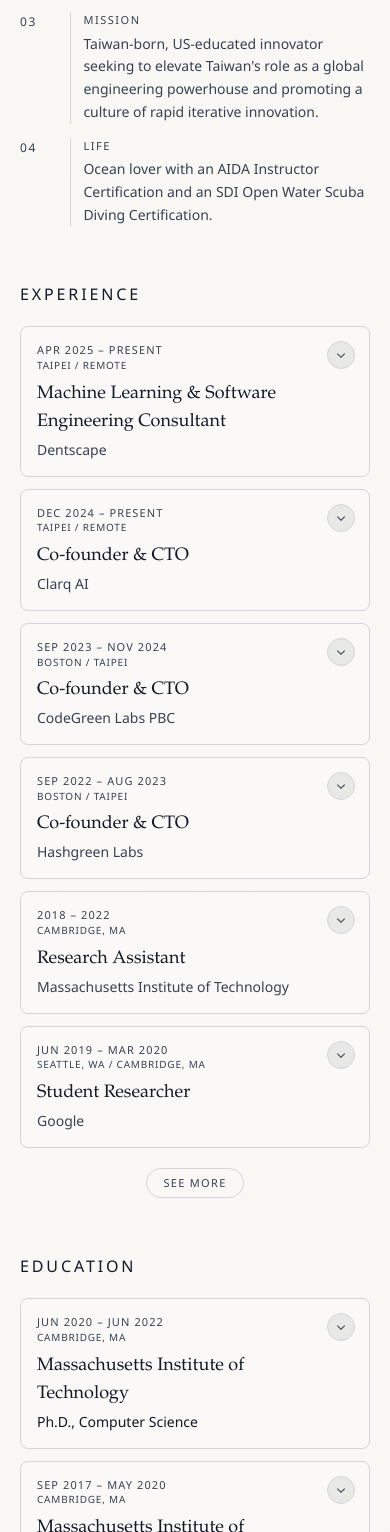
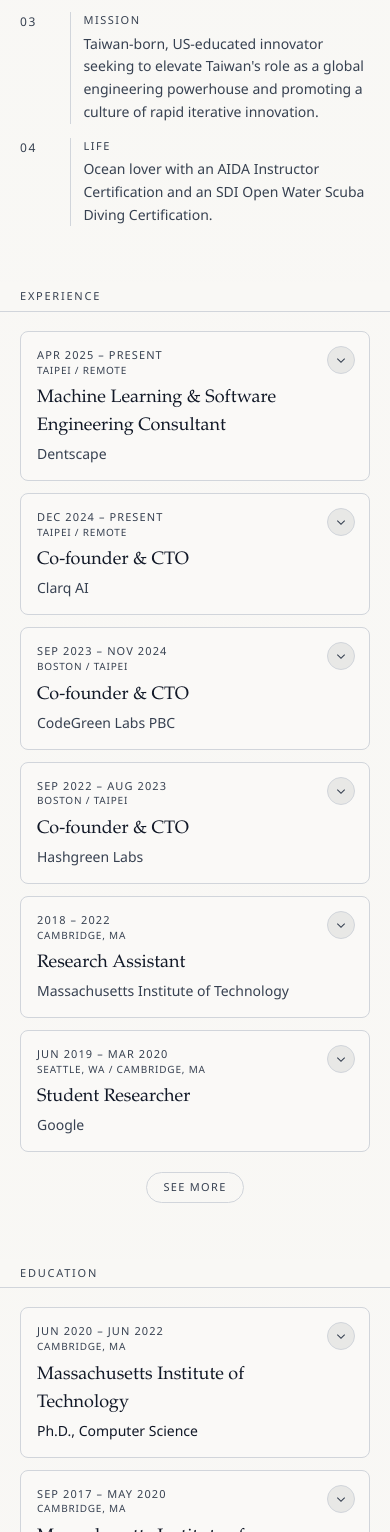
Before and after one commit to stmharry/stmharry.github.io, a React (Vite) app: page / in a window 390 px wide. Shown: the part 468-2000 px from the top of the page. Built offline with nearby package versions, Linux system fonts and the light colour scheme.

Commit message:
✨ feat(ui): add mobile two-row sticky context headers

```diff
--- a/src/App.tsx
+++ b/src/App.tsx
@@ -1,3 +1,5 @@
+import { useEffect, useState } from "react";
+
 import { EducationSection } from "./components/EducationSection";
 import { ExperienceSection } from "./components/ExperienceSection";
 import { Hero } from "./components/Hero";
@@ -8,9 +10,38 @@ import { getWebExperience, getWebProfile } from "./data/cv/selectors";
 function App() {
   const webProfile = getWebProfile(cvContent);
   const webExperience = getWebExperience(cvContent);
+  const [stickyNameOpacity, setStickyNameOpacity] = useState(0);
+
+  useEffect(() => {
+    const fadeStart = 16;
+    const fadeDistance = 80;
+
+    const updateStickyNameOpacity = () => {
+      const progress = (window.scrollY - fadeStart) / fadeDistance;
+      const nextOpacity = Math.max(0, Math.min(progress, 1));
+      setStickyNameOpacity(nextOpacity);
+    };
+
+    updateStickyNameOpacity();
+    window.addEventListener("scroll", updateStickyNameOpacity, { passive: true });
+
+    return () => {
+      window.removeEventListener("scroll", updateStickyNameOpacity);
+    };
+  }, []);
 
   return (
     <main id="top" className="mx-auto w-full max-w-5xl px-5 py-8 sm:px-8 sm:py-12 lg:px-10 lg:py-14">
+      <div className="pointer-events-none sticky top-0 z-50 h-0 sm:hidden">
+        <div
+          className="-mx-5 flex h-[var(--mobile-sticky-name-height)] items-center bg-[color:color-mix(in_oklab,var(--paper),white_14%)] px-5 shadow-[0_1px_0_0_var(--line)] backdrop-blur-md transition-opacity duration-200"
+          style={{ opacity: stickyNameOpacity }}
+        >
+          <p className="text-[13px] font-medium text-(--ink-900)" style={{ fontFamily: "var(--font-serif)" }}>
+            {webProfile.name} · MIT Ph.D.
+          </p>
+        </div>
+      </div>
       <Hero profile={webProfile} links={cvContent.profile.links} />
       <ExperienceSection items={webExperience} />
       <EducationSection items={cvContent.education} />
--- a/src/components/EducationSection.tsx
+++ b/src/components/EducationSection.tsx
@@ -37,7 +37,10 @@ const normalizeDetailText = (label: string, text: string): string => {
 export const EducationSection = ({ items }: EducationSectionProps) => {
   return (
     <section aria-labelledby="education-heading" className="mt-14 sm:mt-18">
-      <h2 id="education-heading" className="text-base font-medium tracking-[0.18em] uppercase sm:text-sm sm:font-normal">
+      <h2
+        id="education-heading"
+        className="sticky top-[var(--mobile-sticky-name-height)] z-40 -mx-5 bg-[color:color-mix(in_oklab,var(--paper),white_10%)] px-5 py-1.5 text-[11px] font-medium tracking-[0.16em] text-(--ink-700) uppercase shadow-[0_1px_0_0_var(--line)] backdrop-blur-md sm:static sm:mx-0 sm:bg-transparent sm:px-0 sm:py-0 sm:text-sm sm:font-normal sm:tracking-[0.18em] sm:text-current sm:shadow-none sm:backdrop-blur-none"
+      >
         Education
       </h2>
       <ul className="mt-5 space-y-3 sm:space-y-4">
--- a/src/components/ExperienceSection.tsx
+++ b/src/components/ExperienceSection.tsx
@@ -18,7 +18,10 @@ export const ExperienceSection = ({ items }: ExperienceSectionProps) => {
 
   return (
     <section aria-labelledby="experience-heading" className="mt-14 sm:mt-18">
-      <h2 id="experience-heading" className="text-base font-medium tracking-[0.18em] uppercase sm:text-sm sm:font-normal">
+      <h2
+        id="experience-heading"
+        className="sticky top-[var(--mobile-sticky-name-height)] z-40 -mx-5 bg-[color:color-mix(in_oklab,var(--paper),white_10%)] px-5 py-1.5 text-[11px] font-medium tracking-[0.16em] text-(--ink-700) uppercase shadow-[0_1px_0_0_var(--line)] backdrop-blur-md sm:static sm:mx-0 sm:bg-transparent sm:px-0 sm:py-0 sm:text-sm sm:font-normal sm:tracking-[0.18em] sm:text-current sm:shadow-none sm:backdrop-blur-none"
+      >
         Experience
       </h2>
       <ul className="mt-5 space-y-3 sm:space-y-4">
--- a/src/components/PublicationsSection.tsx
+++ b/src/components/PublicationsSection.tsx
@@ -127,12 +127,15 @@ export const PublicationsSection = ({ publications, topics }: PublicationsSectio
 
   return (
     <section aria-labelledby="publications-heading" className="mt-14 sm:mt-18">
-      <div>
-        <h2 id="publications-heading" className="text-base font-medium tracking-[0.18em] uppercase sm:text-sm sm:font-normal">
+      <div className="sticky top-[var(--mobile-sticky-name-height)] z-40 -mx-5 bg-[color:color-mix(in_oklab,var(--paper),white_10%)] px-5 pt-1.5 pb-2 shadow-[0_1px_0_0_var(--line)] backdrop-blur-md sm:static sm:mx-0 sm:bg-transparent sm:px-0 sm:pt-0 sm:pb-0 sm:shadow-none sm:backdrop-blur-none">
+        <h2
+          id="publications-heading"
+          className="text-[11px] font-medium tracking-[0.16em] text-(--ink-700) uppercase sm:text-sm sm:font-normal sm:tracking-[0.18em] sm:text-current"
+        >
           Publications
         </h2>
         <div
-          className="mt-3 flex flex-nowrap gap-2 overflow-x-auto [&::-webkit-scrollbar]:hidden"
+          className="mt-2.5 flex flex-nowrap gap-2 overflow-x-auto [&::-webkit-scrollbar]:hidden sm:mt-3"
           style={{ scrollbarWidth: "none" }}
           role="group"
           aria-label="Filter by topic"
--- a/src/index.css
+++ b/src/index.css
@@ -9,6 +9,7 @@
   --paper: #f8f7f4;
   --paper-accent: #f3f2ef;
   --line: #d1d5db;
+  --mobile-sticky-name-height: 2.25rem;
   color-scheme: light dark;
 }
 
```
